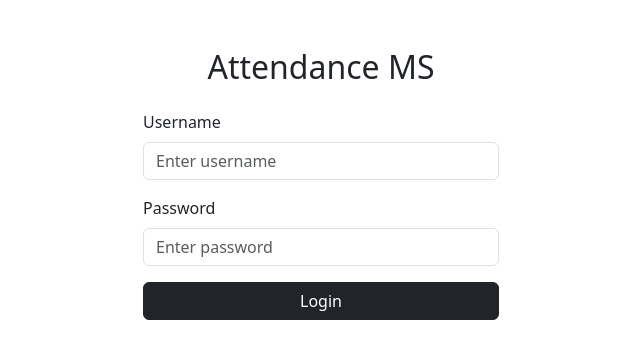
After one commit to vikrantburagute/dbms-mini-project-attendance-management-system, a Flask app: page /login in a window 1280 px wide. The commit adds this page. Shown: the top 359 px of the page, without its empty margins (319-959 px from the left). Run offline with Flask 3, Linux system fonts and the light colour scheme.

Commit message:
added login system with session management and route protection

```diff
--- a/app/app.py
+++ b/app/app.py
@@ -1,4 +1,4 @@
-from flask import Flask, render_template, request
+from flask import Flask, render_template, request, redirect, url_for, session
 import mysql.connector
 from dotenv import load_dotenv
 import os
@@ -6,6 +6,17 @@ import os
 load_dotenv()
 
 app = Flask(__name__)
+app.secret_key = os.getenv("SECRET_KEY")
+
+from functools import wraps
+
+def login_required(f):
+    @wraps(f)
+    def decorated_function(*args, **kwargs):
+        if "user_id" not in session:
+            return redirect(url_for("login"))
+        return f(*args, **kwargs)
+    return decorated_function
 
 db = mysql.connector.connect(
     host=os.getenv("DB_HOST"),
@@ -16,6 +27,7 @@ db = mysql.connector.connect(
 )
 
 @app.route("/")
+@login_required
 def home():
     cursor = db.cursor(dictionary=True)
     cursor.execute("""
@@ -29,6 +41,7 @@ def home():
     return render_template("index.html", records=records)
 
 @app.route("/student", methods=["GET", "POST"])
+@login_required
 def student():
     records = []
     if request.method == "POST":
@@ -40,6 +53,7 @@ def student():
     return render_template("student.html", records=records)
 
 @app.route("/defaulters")
+@login_required
 def defaulters():
     cursor = db.cursor(dictionary=True)
     cursor.execute("""
@@ -58,6 +72,7 @@ def defaulters():
     return render_template("defaulters.html", defaulters=defaulters)
 
 @app.route("/mark", methods=["GET", "POST"])
+@login_required
 def mark():
     cursor = db.cursor(dictionary=True)
     success = False
@@ -88,5 +103,29 @@ def mark():
 
     return render_template("mark.html", students=students, subjects=subjects, teachers=teachers, success=success, error=error)
 
+@app.route("/login", methods=["GET", "POST"])
+def login():
+    error = None
+    if request.method == "POST":
+        username = request.form["username"]
+        password = request.form["password"]
+        cursor = db.cursor(dictionary=True)
+        cursor.execute("SELECT * FROM users WHERE username = %s AND password = %s", (username, password))
+        user = cursor.fetchone()
+        if user:
+            session["user_id"] = user["user_id"]
+            session["username"] = user["username"]
+            session["role"] = user["role"]
+            session["ref_id"] = user["ref_id"]
+            return redirect(url_for("home"))
+        else:
+            error = "Invalid username or password."
+    return render_template("login.html", error=error)
+
+@app.route("/logout")
+def logout():
+    session.clear()
+    return redirect(url_for("login"))
+
 if __name__ == "__main__":
     app.run(debug=True)
--- a/app/templates/defaulters.html
+++ b/app/templates/defaulters.html
@@ -12,6 +12,7 @@
             <a href="/student" class="btn btn-outline-light btn-sm me-2">Student Lookup</a>
             <a href="/defaulters" class="btn btn-outline-light btn-sm me-2">Defaulters</a>
             <a href="/mark" class="btn btn-outline-light btn-sm">Mark Attendance</a>
+            <a href="/logout" class="btn btn-outline-danger btn-sm ms-2">Logout</a>
         </div>
     </nav>
 
--- a/app/templates/index.html
+++ b/app/templates/index.html
@@ -12,6 +12,7 @@
             <a href="/student" class="btn btn-outline-light btn-sm me-2">Student Lookup</a>
             <a href="/defaulters" class="btn btn-outline-light btn-sm me-2">Defaulters</a>
             <a href="/mark" class="btn btn-outline-light btn-sm">Mark Attendance</a>
+            <a href="/logout" class="btn btn-outline-danger btn-sm ms-2">Logout</a>
         </div>
     </nav>
 
--- /dev/null
+++ b/app/templates/login.html
@@ -0,0 +1,32 @@
+<!DOCTYPE html>
+<html>
+<head>
+    <title>LOGIN</title>
+    <link href="https://cdn.jsdelivr.net/npm/bootstrap@5.3.0/dist/css/bootstrap.min.css" rel="stylesheet">
+</head>
+<body>
+        <div class="container mt-5">
+        <div class="row justify-content-center">
+            <div class="col-md-4">
+                <h2 class="mb-4 text-center">Attendance MS</h2>
+
+                {% if error %}
+                <div class="alert alert-danger">{{ error }}</div>
+                {% endif %}
+
+                <form method="POST">
+                    <div class="mb-3">
+                        <label class="form-label">Username</label>
+                        <input type="text" name="username" class="form-control" placeholder="Enter username">
+                    </div>
+                    <div class="mb-3">
+                        <label class="form-label">Password</label>
+                        <input type="password" name="password" class="form-control" placeholder="Enter password">
+                    </div>
+                    <button type="submit" class="btn btn-dark w-100">Login</button>
+                </form>
+            </div>
+        </div>
+    </div>
+</body>
+</html>
--- a/app/templates/mark.html
+++ b/app/templates/mark.html
@@ -12,6 +12,7 @@
             <a href="/student" class="btn btn-outline-light btn-sm me-2">Student Lookup</a>
             <a href="/defaulters" class="btn btn-outline-light btn-sm me-2">Defaulters</a>
             <a href="/mark" class="btn btn-outline-light btn-sm">Mark Attendance</a>
+            <a href="/logout" class="btn btn-outline-danger btn-sm ms-2">Logout</a>
         </div>
     </nav>
 
--- a/app/templates/student.html
+++ b/app/templates/student.html
@@ -12,6 +12,7 @@
             <a href="/student" class="btn btn-outline-light btn-sm me-2">Student Lookup</a>
             <a href="/defaulters" class="btn btn-outline-light btn-sm me-2">Defaulters</a>
             <a href="/mark" class="btn btn-outline-light btn-sm">Mark Attendance</a>
+            <a href="/logout" class="btn btn-outline-danger btn-sm ms-2">Logout</a>
         </div>
     </nav>
 
```
Also changed, not shown: attendancemanagementsystem.sql (+18 -1 lines), 1 other file.
